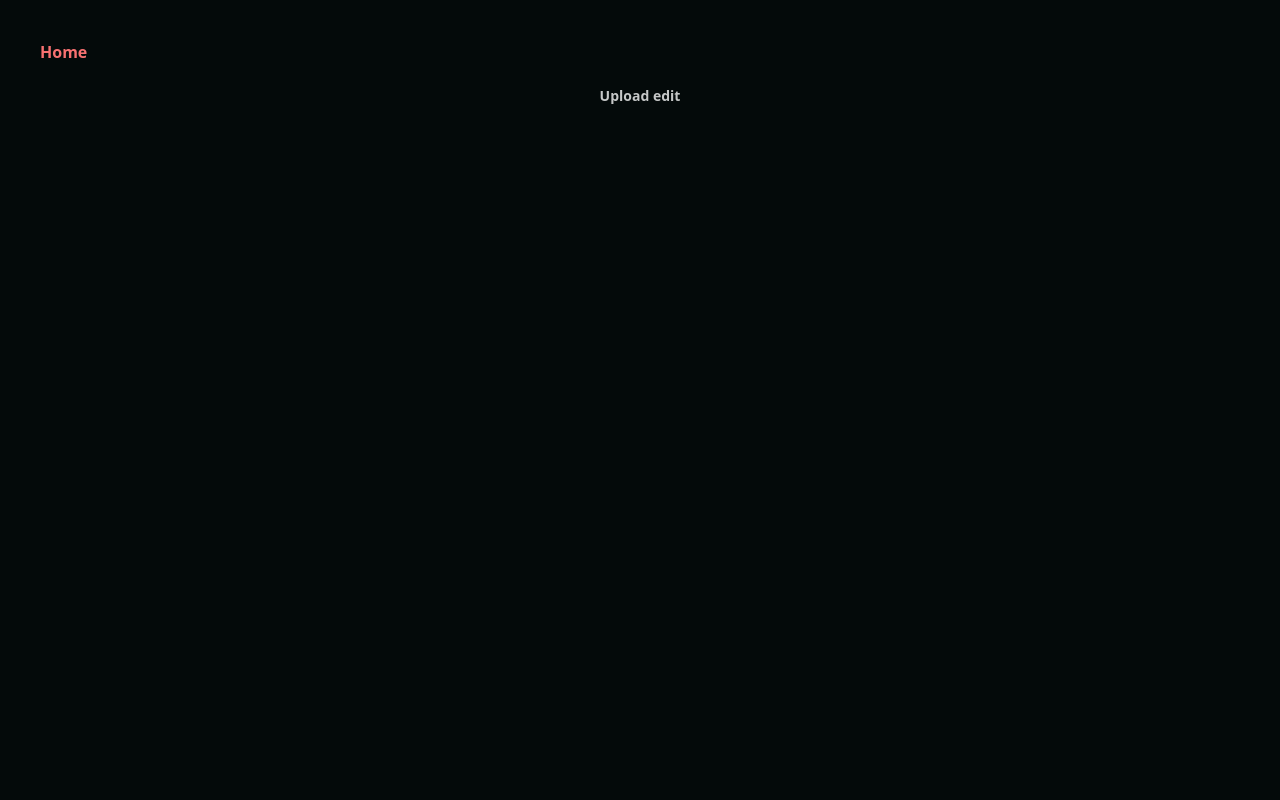
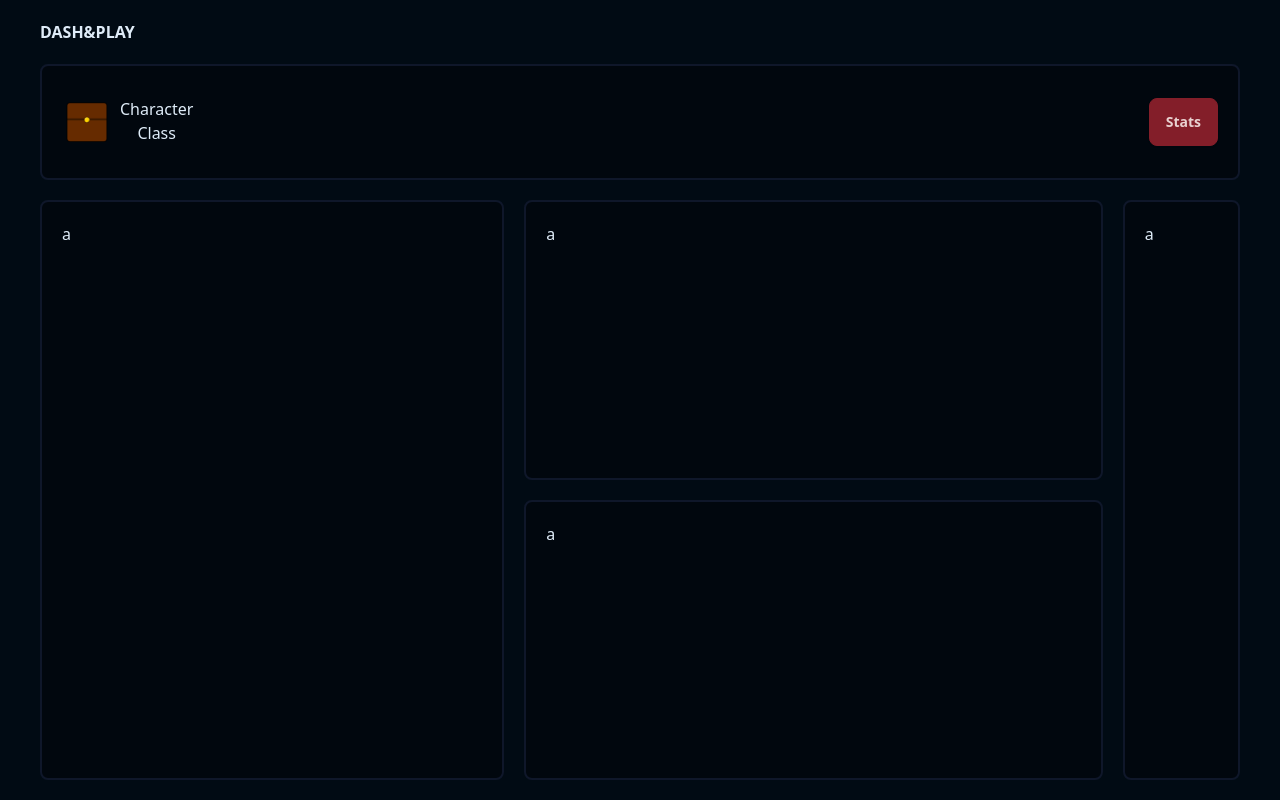
Before and after one commit to mihajlo252/dash-and-play, a React (Vite) app: page / in a window 1280 px wide. Built offline with nearby package versions, Linux system fonts and the light colour scheme.

Commit message:
Add general layout

```diff
--- a/package.json
+++ b/package.json
@@ -5,6 +5,7 @@
   "type": "module",
   "scripts": {
     "dev": "vite",
+    "host": "vite --host",
     "build": "tsc -b && vite build",
     "lint": "eslint .",
     "preview": "vite preview"
--- /dev/null
+++ b/src/components/BoxSection.tsx
@@ -0,0 +1,7 @@
+export const BoxSection = ({width, children}: {width: string, children: React.ReactNode}) => {
+  return (
+    <div className={`${width} flex h-full rounded-lg border-2 border-slate-900 bg-base-300 p-5 text-neutral`}>
+      {children}
+    </div>
+  )
+}
--- a/src/index.css
+++ b/src/index.css
@@ -5,6 +5,5 @@
 #root {
   max-width: 1920px;
   margin: 0 auto;
-  padding: 2rem;
   text-align: center;
 }
--- a/src/routes/__root.tsx
+++ b/src/routes/__root.tsx
@@ -1,17 +1,19 @@
 import { createRootRoute, Link, Outlet } from '@tanstack/react-router'
 import { TanStackRouterDevtools } from '@tanstack/router-devtools'
+import { motion } from "framer-motion";
+
 
 export const Route = createRootRoute({
   component: () => (
-    <>
-      <div className="flex gap-2 p-2">
-        <Link to="/" className="text-red-400 no-underline [&.active]:font-bold">
-          Home
+    <div className="flex h-screen flex-col gap-5 px-10 py-5">
+      <motion.nav className="flex gap-2" initial={{ opacity: 0 }} animate={{ opacity: 1 }}>
+        <Link to="/" className="uppercase text-neutral no-underline [&.active]:font-bold">
+          Dash&Play
         </Link>
-      </div>
+      </motion.nav>
 
       <Outlet  />
-      <TanStackRouterDevtools />
-    </>
+      {/* <TanStackRouterDevtools /> */}
+    </div>
   ),
 })
--- a/src/routes/index.lazy.tsx
+++ b/src/routes/index.lazy.tsx
@@ -1,18 +1,35 @@
 import { createLazyFileRoute } from "@tanstack/react-router";
 import { motion } from "framer-motion";
+import { BoxSection } from "../components/BoxSection";
 
 export const Route = createLazyFileRoute("/")({
     component: Home,
 });
 
+const gap = "gap-5";
+const profile = 'bag.png'
+
 function Home() {
     return (
-      <motion.div className="" initial={{ opacity: 0 }} animate={{ opacity: 1 }} >
-      <button
-          className="btn btn-ghost"
-      >
-          Upload edit
-      </button>
-    </motion.div>
+        <motion.main className={`grid h-full w-full grid-rows-[.2fr_1fr] ${gap}`} initial={{ opacity: 0 }} animate={{ opacity: 1 }}>
+            <header className="flex h-full w-full items-center justify-between rounded-lg border-2 border-slate-900 bg-base-300 px-5 text-neutral">
+                <div className="flex gap-2">
+                    <img src={`./assets/${profile}`} className="h-[50px] w-[50px]" alt="" />
+                    <div>
+                        <p>Character</p>
+                        <p>Class</p>
+                    </div>
+                </div>
+                <p className="btn btn-secondary">Stats</p>
+            </header>
+            <section className={`flex ${gap}`}>
+                <BoxSection width="w-[40%]">a</BoxSection>
+                <div className={`flex h-full w-[50%] flex-col ${gap}`}>
+                  <BoxSection width="w-full">a</BoxSection>
+                  <BoxSection width="w-full">a</BoxSection>
+                </div>
+                <BoxSection width="w-[10%]">a</BoxSection>
+            </section>
+        </motion.main>
     );
 }
--- a/tailwind.config.ts
+++ b/tailwind.config.ts
@@ -11,11 +11,11 @@ export default {
 		themes: [
 			{
 				light: {
-					primary: "#FCEAA0",
-					secondary: "#058B5E",
-					accent: "#E8AB62",
-					neutral: "#EFFBFB",
-					"base-100": "#040A0A",
+					primary: "#88b5e4",
+					secondary: "#831e29",
+					accent: "#d0a732",
+					neutral: "#dfecf8",
+					"base-100": "#010b14",
 					info: "#3ABFF8",
 					success: "#36D399",
 					warning: "#FBBD23",
--- a/vite.config.ts
+++ b/vite.config.ts
@@ -4,5 +4,6 @@ import { TanStackRouterVite } from "@tanstack/router-plugin/vite";
 
 // https://vitejs.dev/config/
 export default defineConfig({
-  plugins: [react(), TanStackRouterVite()]
+  plugins: [react(), TanStackRouterVite()],
+  base: '/dash-and-play/',
 })
```
